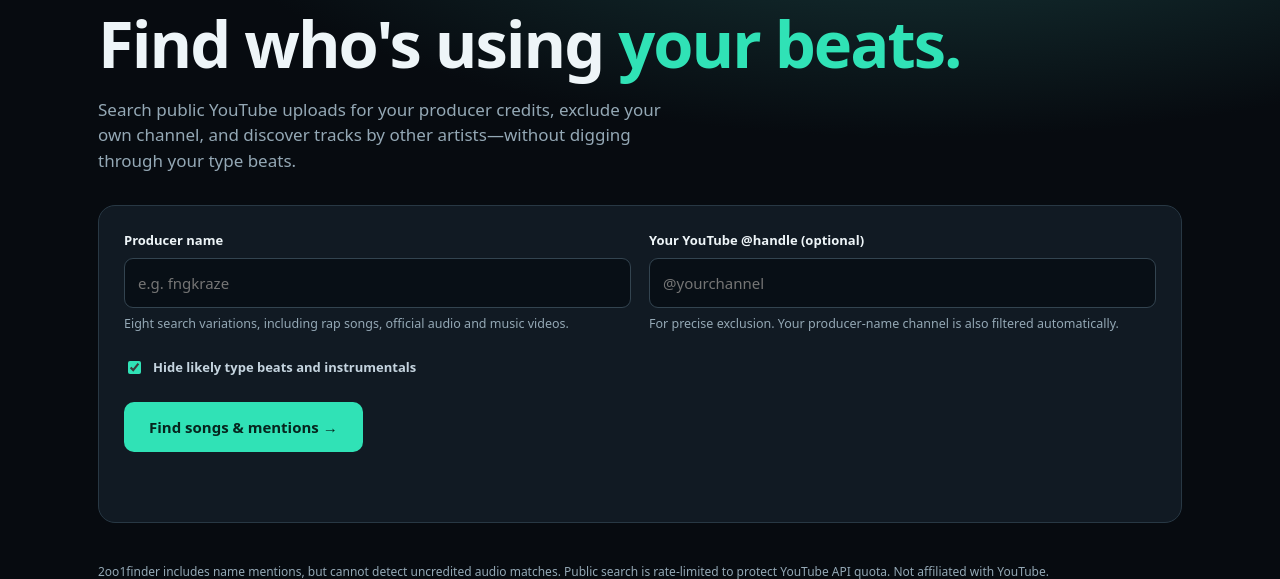
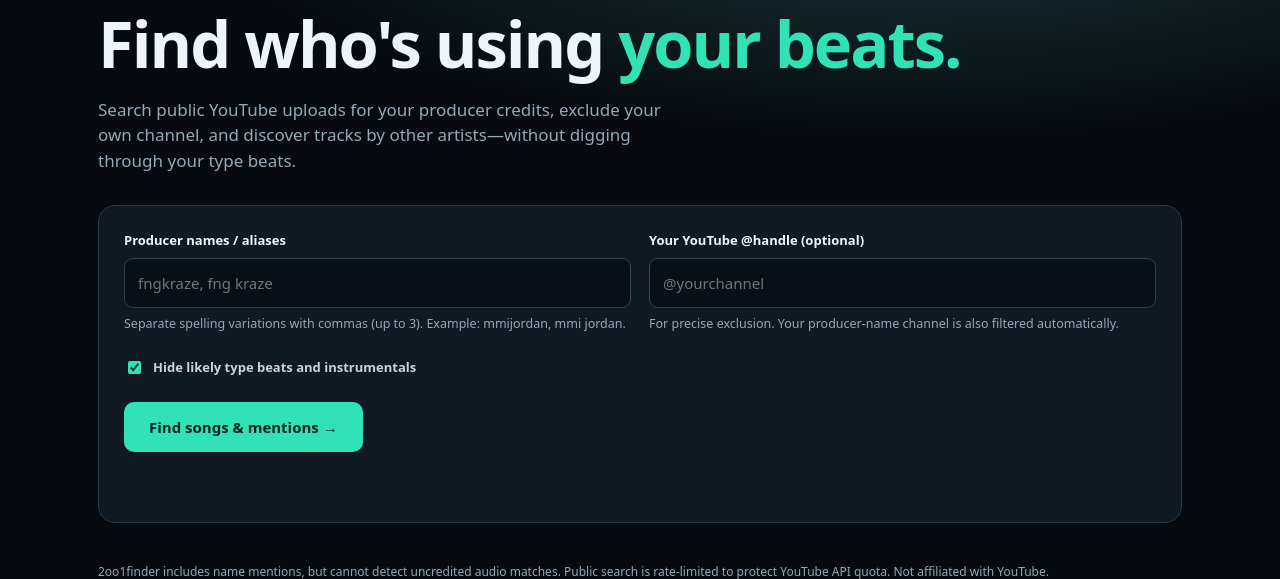
Before and after one commit to fngkraze/FNGFinder, a Flask app: page / in a window 1280 px wide. Shown: the part 133-712 px from the top of the page. Run offline with Flask 3, Linux system fonts and the light colour scheme.

Commit message:
Allow comma-separated producer keywords and display matched alias

```diff
--- a/templates/index.html
+++ b/templates/index.html
@@ -36,7 +36,7 @@ footer{margin-top:40px;color:var(--muted);font-size:12px}
 <div class="panel">
 <form id="searchForm">
 <div class="formgrid">
-<div><label for="producer">Producer name</label><input id="producer" type="text" maxlength="50" placeholder="e.g. fngkraze" required><small>Eight search variations, including rap songs, official audio and music videos.</small></div>
+<div><label for="producer">Producer names / aliases</label><input id="producer" type="text" maxlength="155" placeholder="fngkraze, fng kraze" required><small>Separate spelling variations with commas (up to 3). Example: mmijordan, mmi jordan.</small></div>
 <div><label for="handle">Your YouTube @handle (optional)</label><input id="handle" type="text" maxlength="40" placeholder="@yourchannel"><small>For precise exclusion. Your producer-name channel is also filtered automatically.</small></div>
 </div>
 <label class="check"><input id="hide" type="checkbox" checked> Hide likely type beats and instrumentals</label>
@@ -66,13 +66,14 @@ form.addEventListener('submit',async ev=>{
   for(const r of last){
    const card=el('article','result');const img=el('img');img.src=r.thumbnail;img.alt='Video thumbnail';img.loading='lazy';card.append(img);
    const body=el('div','body');body.append(el('h3','',r.title),el('div','meta',r.channel+' · '+fmt(r.views)+' views · '+r.published),el('div','pill',r.credit));
+   if(r.matched_aliases?.length)body.append(el('div','meta','Matched keyword: '+r.matched_aliases.join(', ')));
    const link=el('a','','Open on YouTube ↗');link.href=r.url;link.target='_blank';link.rel='noopener noreferrer';body.append(link);card.append(body);results.append(card);
   }
  }catch(err){status.textContent=err.message}finally{go.disabled=false}
 });
 document.querySelector('#export').addEventListener('click',()=>{
- const cols=['title','channel','published','views','credit','url'];
- const csv=[cols,...last.map(r=>cols.map(c=>r[c]??''))].map(row=>row.map(v=>'"'+String(v).replaceAll('"','""')+'"').join(',')).join('\r\n');
+ const cols=['title','channel','published','views','credit','matched_aliases','url'];
+ const csv=[cols,...last.map(r=>cols.map(c=>Array.isArray(r[c])?r[c].join(' | '):(r[c]??'')))].map(row=>row.map(v=>'"'+String(v).replaceAll('"','""')+'"').join(',')).join('\r\n');
  const a=document.createElement('a');a.href=URL.createObjectURL(new Blob([csv],{type:'text/csv;charset=utf-8'}));a.download='2oo1finder-results.csv';a.click();setTimeout(()=>URL.revokeObjectURL(a.href),1500);
 });
 </script></body></html>
```
